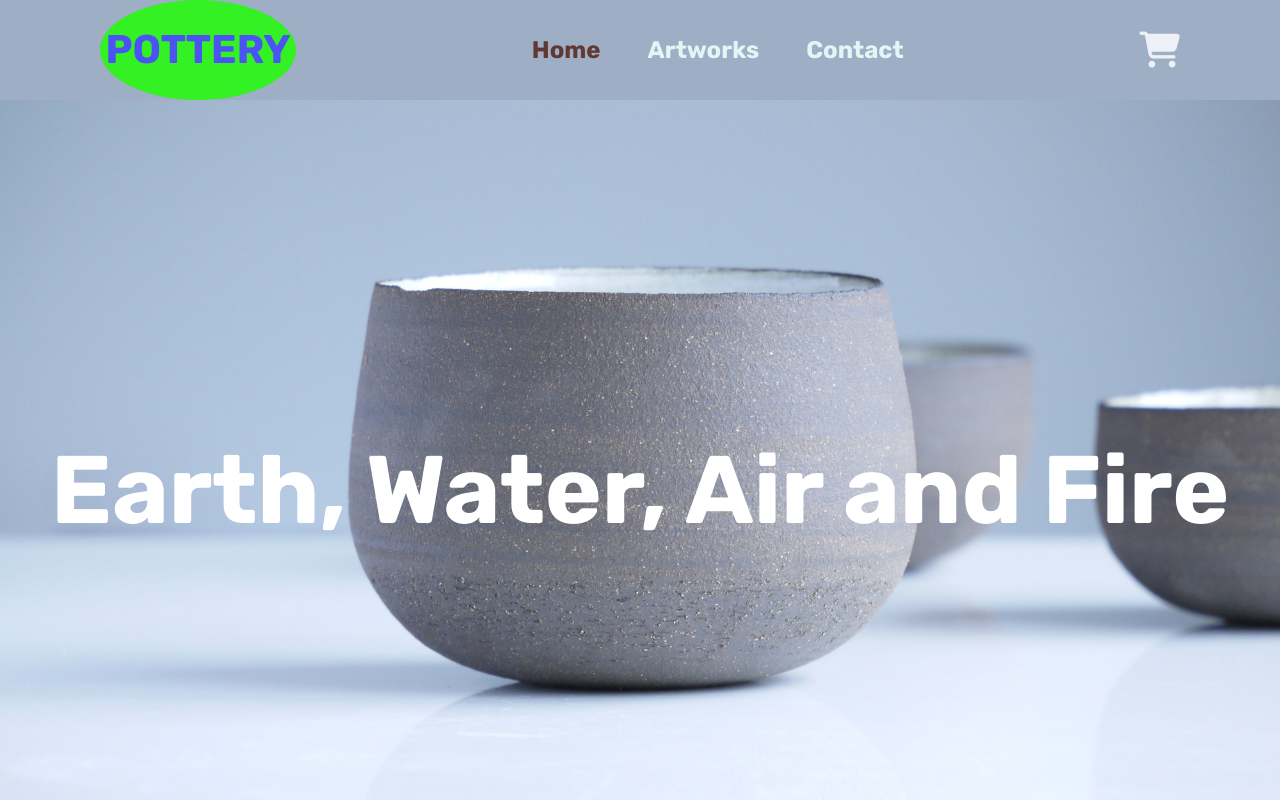
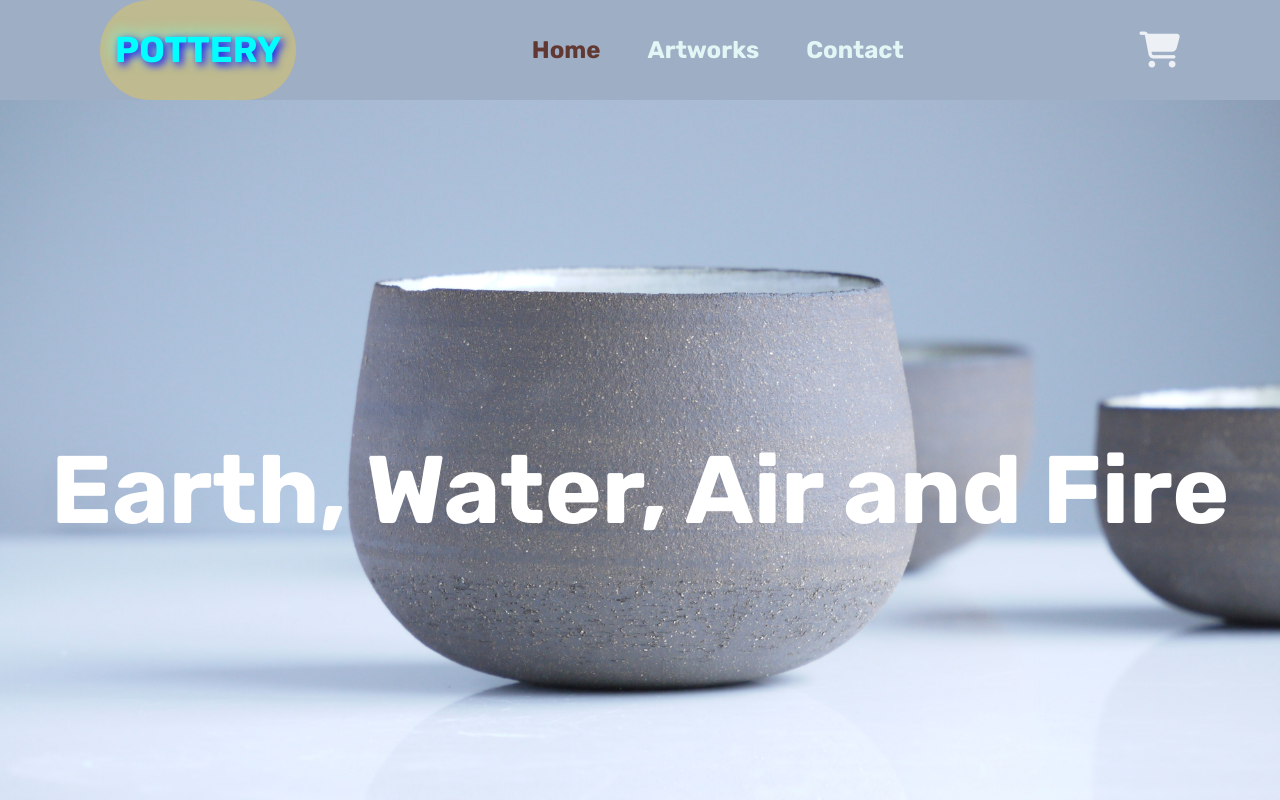
Before and after one commit to shotakhinikadze/final-project, a plain HTML site: page index.html in a window 1280 px wide. In both pictures the pointer is over the link "POTTERY". Shown: the top 800 px of the page. Drawn offline with Linux system fonts and the light colour scheme.

Commit message:
new header

```diff
--- a/css/style.css
+++ b/css/style.css
@@ -42,10 +42,9 @@ header {
 
 .header_logo:hover {
   cursor: pointer;
-  color: rgba(77, 77, 252, 0.966);
-  font-size: 2.5rem;
-  background-color: rgba(30, 255, 0, 0.822);
-  border-radius: 60%;
+  color: aqua;
+  border-radius: 50px;
+  text-shadow: 3px 3px 8px blue, -3px -3px 15px aquamarine;
 }
 
 ul {
```
Also changed, not shown: index.html (+2 -0 lines).
